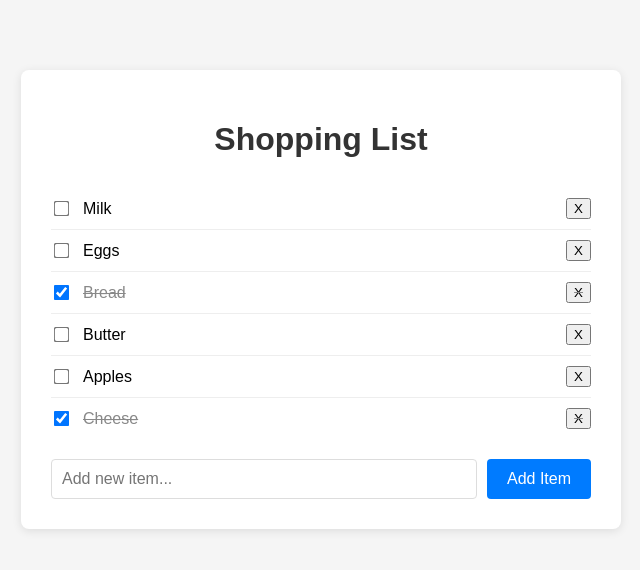
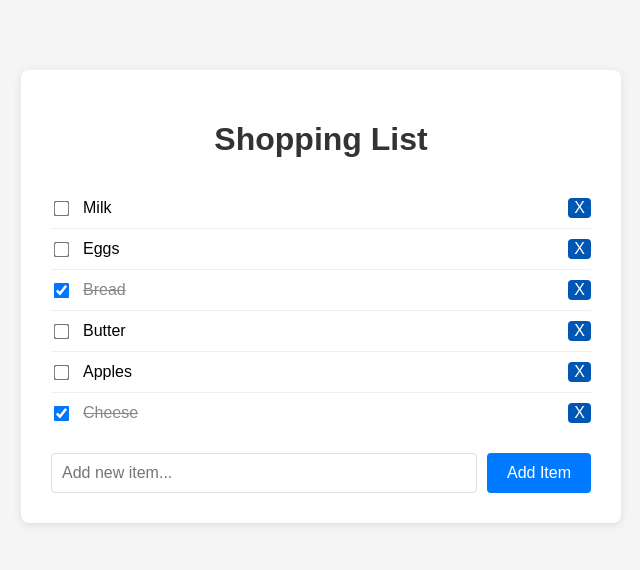
Before and after one commit to tanaydin/TestAssessment, a PHP site: page / in a window 1280 px wide. Shown: the top 570 px of the page, without its empty margins (319-959 px from the left). Run offline with PHP 8.4, Linux system fonts and the light colour scheme; data comes from the database, SQL or seed files in the repository.

Commit message:
Refactor item class names and enhance delete button styling in shopping list view

```diff
--- a/assets/css/styles.css
+++ b/assets/css/styles.css
@@ -29,7 +29,7 @@ h1 {
     margin-right: 15px;
     transform: scale(1.2);
 }
-.item.completed {
+.item-name.completed {
     text-decoration: line-through;
     color: #888;
 }
@@ -63,3 +63,13 @@ h1 {
     font-style: italic;
     padding: 40px 0;
 }
+.delete-item {
+    margin-left: auto;
+    background-color: #0056b3;
+    color: white;
+    border: none;
+    border-radius: 4px;
+    cursor: pointer;
+    font-size: 16px;
+    text-decoration: none !important;
+}
--- a/views/shopping_list.php
+++ b/views/shopping_list.php
@@ -7,10 +7,10 @@
         <?php else: ?>
             <ul style="list-style: none; padding: 0;">
                 <?php foreach ($items as $item): ?>
-                    <li style="display: flex;" class="item <?php echo $item->completed ? 'completed' : ''; ?>">
+                    <li style="display: flex;" class="item">
                         <input type="checkbox" <?php echo $item->completed ? 'checked' : ''; ?>>
-                        <?php echo htmlspecialchars($item->name); ?>
-                        <button class="delete-item" data-id="<?php echo $item->id; ?>" style="margin-left: auto;">X</button>
+                        <span class="item-name <?php echo $item->completed ? 'completed' : ''; ?>"><?php echo htmlspecialchars($item->name); ?></span>
+                        <button class="delete-item" data-id="<?php echo $item->id; ?>" >X</button>
                     </li>
                 <?php endforeach; ?>
             </ul>
```
